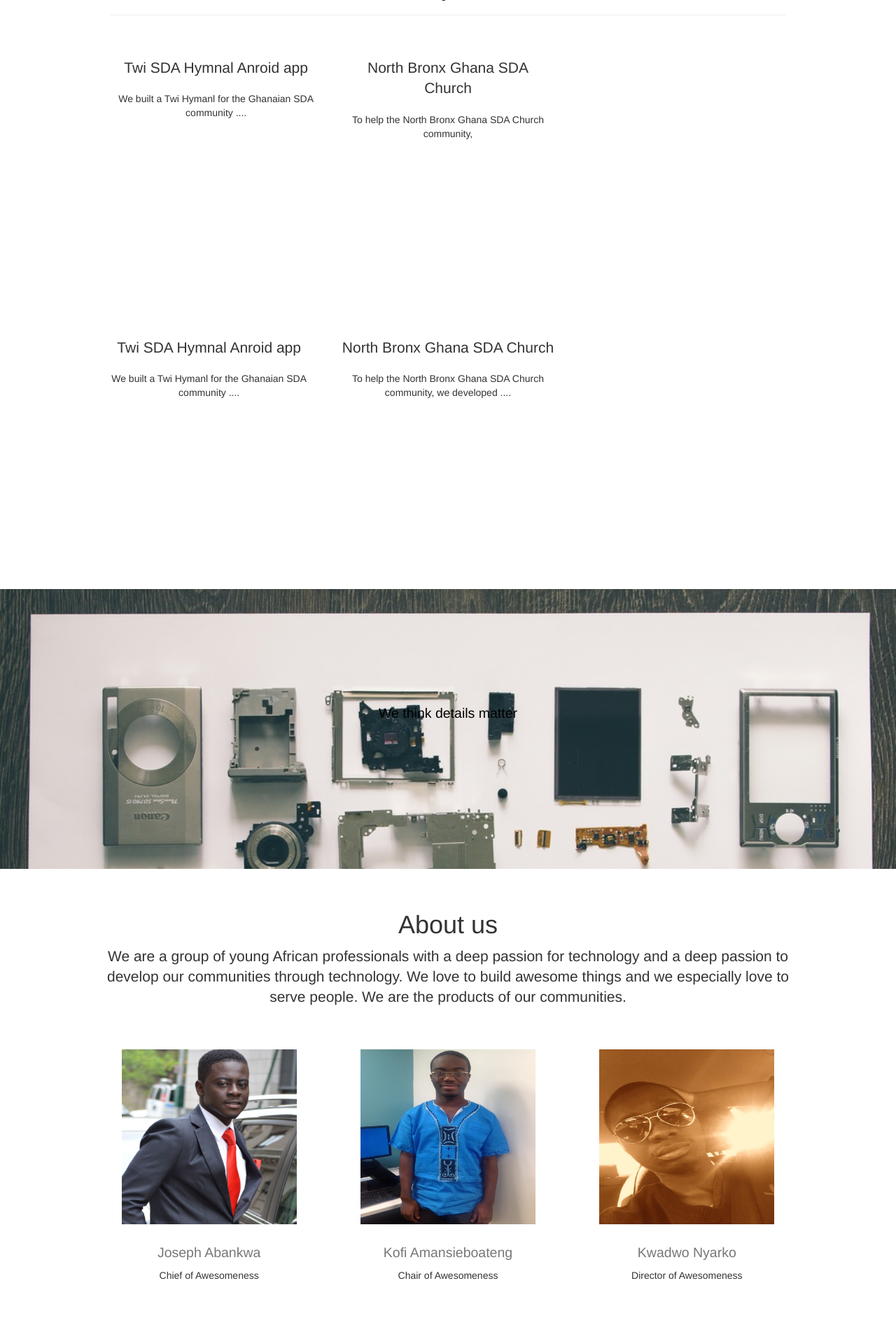
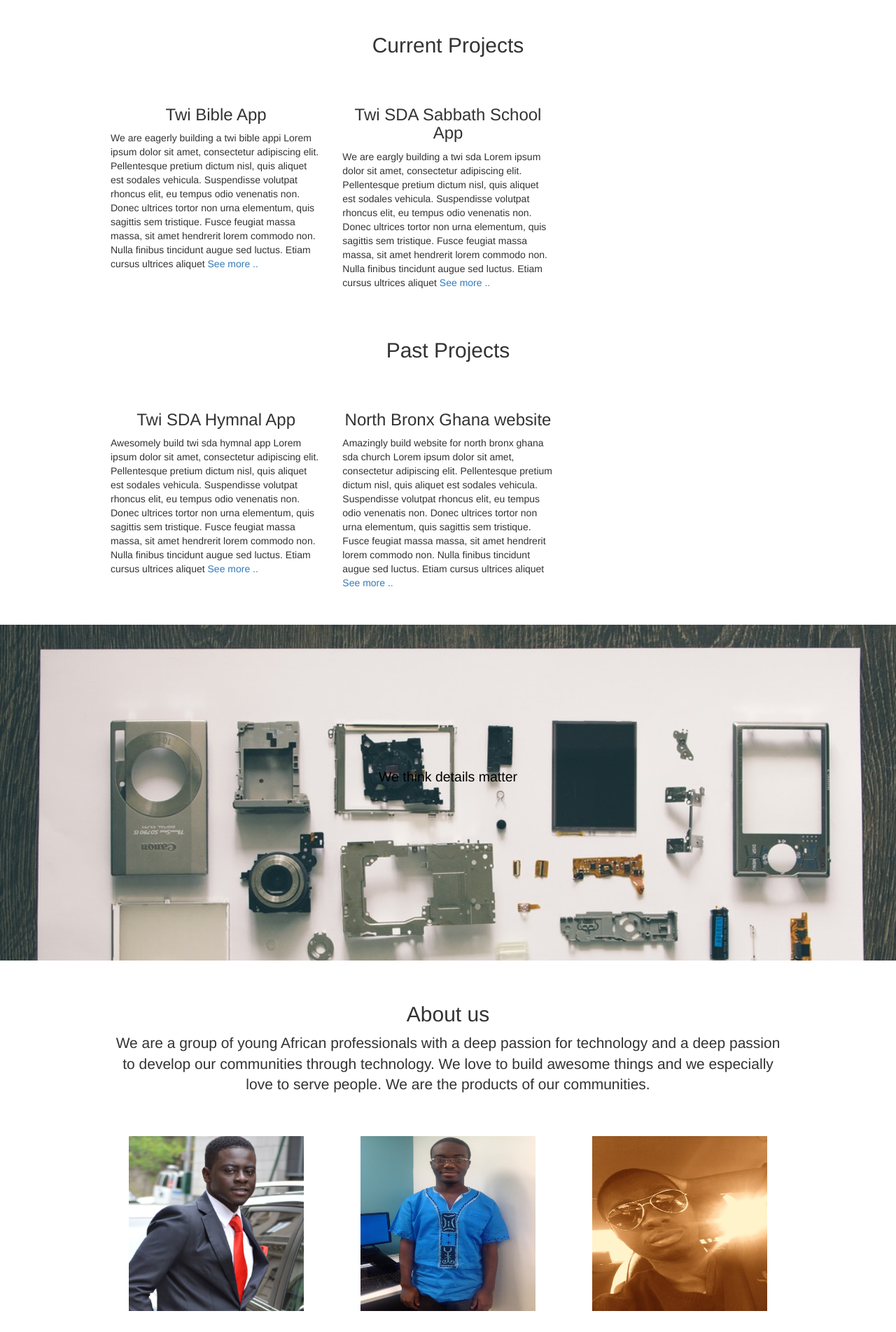
Before and after one commit to kwadwon/sankofa, a PHP site: page / in a window 1280 px wide. Shown: the part 1812-3716 px from the top of the page at 70% size. Run offline with PHP 8.4, Linux system fonts and the light colour scheme; some libraries are stand-ins or nearby versions.

Commit message:
updated nav items

```diff
--- a/css/navbar-fixed-top.css
+++ b/css/navbar-fixed-top.css
@@ -1,4 +1,4 @@
-body {
+eody {
   min-height: 2000px;
   background-color:white;
 }
@@ -22,9 +22,12 @@ body {
 .glow-red>a:hover, .glow-red>a:focus{
   color:#DB4437 !important;
 }
+a#mission.red-now, a#projects.red-now, a#about.red-now{
+	color:#DB4437 !important;
+}
 #main-pg{
   background-image:url('../images/cover-water-white.jpg');
-	color:#424242;
+  color:#424242;
 }
 #main-pg-2{
 	margin-top:10vh;
@@ -32,12 +35,12 @@ body {
 }
 #main-pg-3{
 	background-image:url('../images/desk.jpg');
-	height:50vh;
+	height:60vh;
 	background-attachment:fixed;
 }
 #main-pg-4{
 	background-image:url('../images/details.jpg');
-	height:50vh;
+	height:60vh;
 	background-attachment:fixed;
 }
 .profile{
@@ -54,12 +57,6 @@ body {
 .image-bg{
 	background-size:cover;
 	background-repeat:no-repeat;
-}
-.projects{
-	height:40vh;
-}
-.projects div{
-	margin-bottom:20px;
 }
 .small-page-margin{
 	margin:5vh 10vw 5vh 10vw;
--- a/index.html
+++ b/index.html
@@ -43,9 +43,9 @@
               </div>
               <div id="navbar" class="navbar-collapse collapse">
 								<ul class="nav navbar-nav navbar-right">
-									<li class="glow-red"><a href="#">Mission</a></li>
-									<li class="glow-red"><a href="#">Projects</a></li>
-									<li class="glow-red"><a href="#">About Us</a></li>
+									<li class="glow-red"><a id="mission" href="#">Mission</a></li>
+									<li class="glow-red"><a id="projects" href="#">Projects</a></li>
+									<li class="glow-red"><a id="about" href="#">About Us</a></li>
 								</ul>
 							</div><!--/.nav-collapse -->
 						</div>
@@ -82,51 +82,43 @@ We are committed to building mobile and web applications to help spread the gosp
 			<!-- End desk image -->
 
       <!-- Start of Projects-->
+
+			<div class="row text-center small-page-margin projects">
+				<div class="col-md-12">
+					<h2> Current Projects</h2>
+				</div>
+			</div>
+      <div class="row text-center small-page-margin">
+				<div class="col-md-4">
+					<h3>Twi Bible App</h3>
+					<p class="text-left"> We are eagerly building a twi bible appi Lorem ipsum dolor sit amet, consectetur adipiscing elit. Pellentesque pretium dictum nisl, quis aliquet est sodales vehicula. Suspendisse volutpat rhoncus elit, eu tempus odio venenatis non. Donec ultrices tortor non urna elementum, quis sagittis sem tristique. Fusce feugiat massa massa, sit amet hendrerit lorem commodo non. Nulla finibus tincidunt augue sed luctus. Etiam cursus ultrices aliquet
+					<a>See more ..</a>
+					</p>
+				</div>
+				<div class="col-md-4">
+					<h3>Twi SDA Sabbath School App</h3>
+					<p class="text-left"> We are eargly building a twi sda Lorem ipsum dolor sit amet, consectetur adipiscing elit. Pellentesque pretium dictum nisl, quis aliquet est sodales vehicula. Suspendisse volutpat rhoncus elit, eu tempus odio venenatis non. Donec ultrices tortor non urna elementum, quis sagittis sem tristique. Fusce feugiat massa massa, sit amet hendrerit lorem commodo non. Nulla finibus tincidunt augue sed luctus. Etiam cursus ultrices aliquet
+					<a>See more ..</a>
+					</p>
+				</div>
+      </div>
 			<div class="row text-center small-page-margin">
 				<div class="col-md-12">
-					<h2> Projects </h2>
-					<hr/>
+					<h2> Past Projects</h2>
 				</div>
 			</div>
-
-      <div class="row text-center small-page-margin projects">
-				<div class="col-md-4">
-					<p class="lead">
-						Twi SDA Hymnal Anroid app
+			<div class="row text-center small-page-margin">
+				<div class="col-sm-4">
+					<h3>Twi SDA Hymnal App</h3>
+					<p class="text-left"> Awesomely build twi sda hymnal app Lorem ipsum dolor sit amet, consectetur adipiscing elit. Pellentesque pretium dictum nisl, quis aliquet est sodales vehicula. Suspendisse volutpat rhoncus elit, eu tempus odio venenatis non. Donec ultrices tortor non urna elementum, quis sagittis sem tristique. Fusce feugiat massa massa, sit amet hendrerit lorem commodo non. Nulla finibus tincidunt augue sed luctus. Etiam cursus ultrices aliquet
+					<a>See more ..</a>
 					</p>
-					<div>
-						We built a Twi Hymanl for the Ghanaian SDA community ....
-					</div>
 				</div>
-
-				<div class="col-md-4">
-					<p class="lead">
-						North Bronx Ghana SDA Church
+				<div class="col-sm-4">
+					<h3> North Bronx Ghana website</h3>
+					<p class="text-left"> Amazingly build website for north bronx ghana sda church Lorem ipsum dolor sit amet, consectetur adipiscing elit. Pellentesque pretium dictum nisl, quis aliquet est sodales vehicula. Suspendisse volutpat rhoncus elit, eu tempus odio venenatis non. Donec ultrices tortor non urna elementum, quis sagittis sem tristique. Fusce feugiat massa massa, sit amet hendrerit lorem commodo non. Nulla finibus tincidunt augue sed luctus. Etiam cursus ultrices aliquet
+					<a>See more ..</a>
 					</p>
-					<div">
-						To help the North Bronx Ghana SDA Church community,
-					</div>
-				</div>
-
-
-			</div>
-
-      <div class="row text-center small-page-margin projects">
-				<div class="col-md-4">
-					<p class="lead">
-						Twi SDA Hymnal Anroid app
-					</p>
-					<div>
-						We built a Twi Hymanl for the Ghanaian SDA community ....
-					</div>
-				</div>
-				<div class="col-md-4">
-					<p class="lead">
-						North Bronx Ghana SDA Church
-					</p>
-					<div">
-						To help the North Bronx Ghana SDA Church community, we developed ....
-					</div>
 				</div>
       </div>
 			<!-- End of Projects-->
@@ -140,9 +132,9 @@ We are committed to building mobile and web applications to help spread the gosp
 			<!-- End rain image -->
 
 			<!-- Start about us -->
-		 <div class="row text-center small-page-margin">
+		 <div class="row text-center small-page-margin about">
 				<div class="col-md-12">
-					<h1> About us </h1>
+					<h2> About us </h2>
 					<p class="lead">
 						We are a group of young African professionals with a deep passion for technology
 						and a deep passion to develop our communities through technology. We love to build awesome things
--- a/js/main.js
+++ b/js/main.js
@@ -24,20 +24,50 @@ $(document).ready(function(){
       nav.removeClass('navitem-below-text');
 			nav.removeClass('navitem-below', 500);
     }
+
+
+		if ((scrollPos > $("#main-pg-2").offset().top - $("#navbar").height() - 200) &&
+					(scrollPos < $(".projects").offset().top - $("#navbar").height() - 200)){
+			clearRedNow();
+			$("#mission").addClass('red-now');
+		} else if ((scrollPos > $(".projects").offset().top - $("#navbar").height() - 200) &&
+					(scrollPos < $(".about").offset().top - $("#navbar").height() - 200)){
+			clearRedNow();
+			$("#projects").addClass('red-now');
+		} else if (scrollPos > $(".about").offset().top - $("#navbar").height() - 200){
+			clearRedNow();
+			$("#about").addClass('red-now');
+		} else {
+			clearRedNow();
+		}
   };
 
-  //scrolling
-  function doParallax(){
-		$('.page').each(function(){
-			var page = $(this);
-			var xcoord = page.css('backgroundPosition').split(' ')[0];
-			$(window).scroll(function(){
-				var yPos = -(($(window).scrollTop() - page.offset().top) / 10);
-				var coords = xcoord + ' ' + yPos+'px';
-				page.css({backgroundPosition:coords});
-				//page.animate({backgroundPositionX:xcoord,backgroundPositionY:yPos+'px'},100);
-			});
-		});
+	function clearRedNow(){
+		$("#mission").removeClass('red-now');
+		$("#projects").removeClass('red-now');
+		$("#about").removeClass('red-now');
 	}
 
+  //scrolling
+	$("#mission").click(function(event){
+		event.preventDefault();
+		$('body').animate({
+			scrollTop: $("#main-pg-2").offset().top - $("#navbar").height()
+		}, 1000);
+	});
+
+	$("#projects").click(function(event){
+		event.preventDefault();
+		$('body').animate({
+			scrollTop: $(".projects").offset().top - $("#navbar").height()
+		}, 1000);
+	});
+
+	$("#about").click(function(event){
+		event.preventDefault();
+		$('body').animate({
+			scrollTop: $(".about").offset().top - $("#navbar").height()
+		}, 1000);
+	});
+
 });
```
Also changed, not shown: 3 other files.
